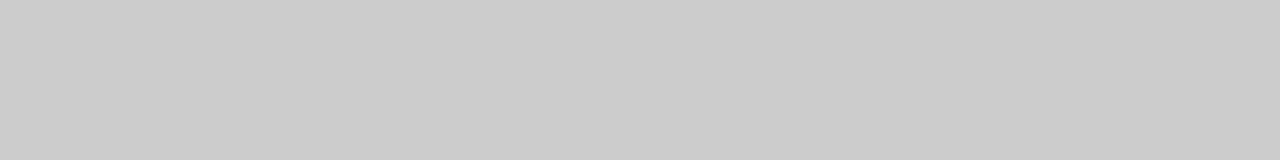
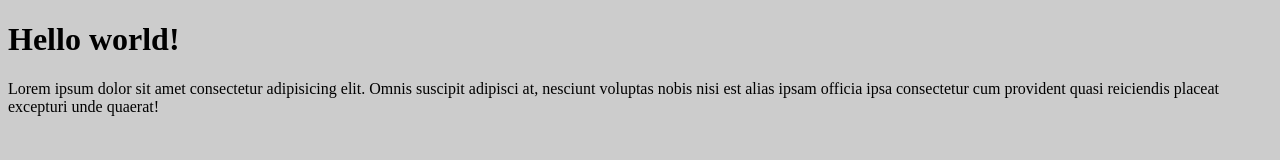
Before and after one commit to hayanisaid/learning-git, a plain HTML site: page index.html in a window 1280 px wide. Drawn offline with Linux system fonts and the light colour scheme.

Commit message:
adding h1 and paragraph

```diff
--- a/index.html
+++ b/index.html
@@ -8,6 +8,10 @@
     <title>Document</title>
 </head>
 <body>
+    <h1>Hello world!</h1>
+    <p>
+        Lorem ipsum dolor sit amet consectetur adipisicing elit. Omnis suscipit adipisci at, nesciunt voluptas nobis nisi est alias ipsam officia ipsa consectetur cum provident quasi reiciendis placeat excepturi unde quaerat!
+    </p>
 
     <!-- js file -->
     <script src="main.js"></script>
```
